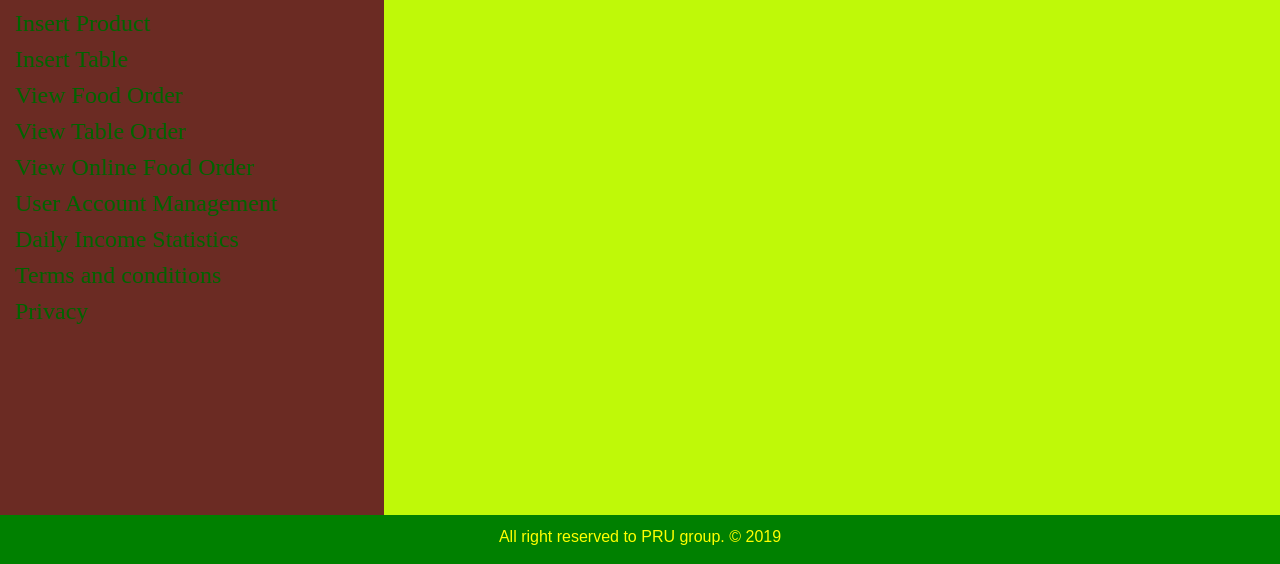
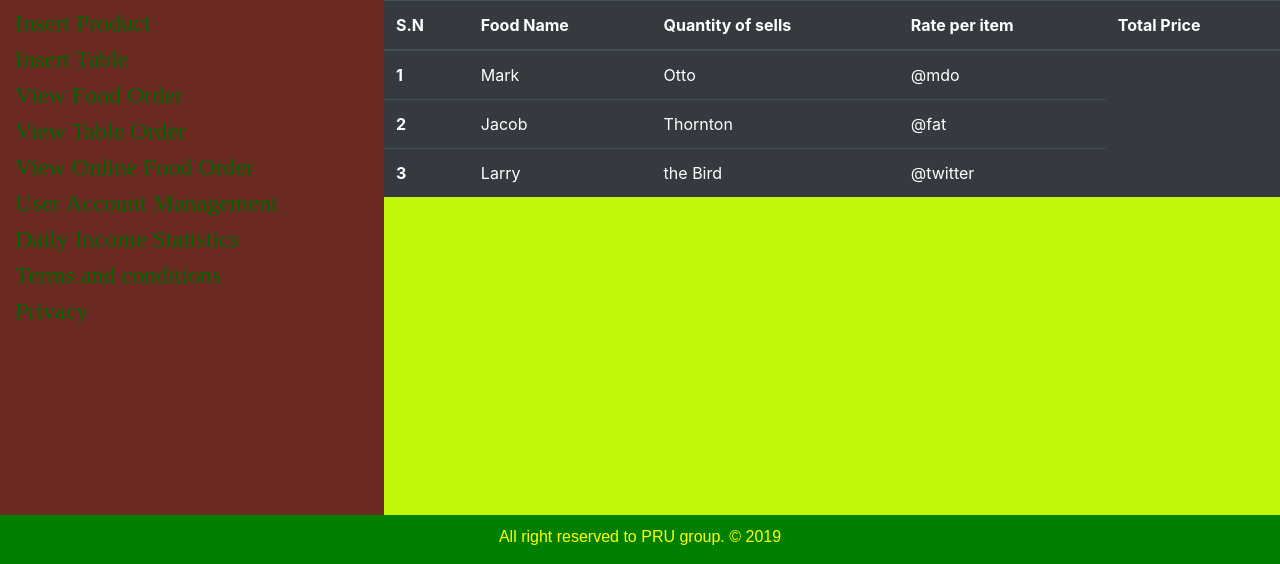
Before and after one commit to gpujwal054/WebAppOnlineFoodReservation, a PHP site: page /daily_incomeStatistics.php in a window 1280 px wide. Shown: the part 100-664 px from the top of the page. Run offline with PHP 8.4, Linux system fonts and the light colour scheme.

Commit message:
Income statistics file committed

```diff
--- a/daily_incomeStatistics.php
+++ b/daily_incomeStatistics.php
@@ -13,7 +13,37 @@
     <div class="container_wrapper" style="width: 100%;height: 515px">
 	<?php include 'sidebar.php'; ?>
 	    <div class="content" style="width:70%;float:right;height:515px;background-color: #BFF908">
-
+	        <table class="table table-dark">
+				<thead>
+				<tr>
+				  <th scope="col">S.N</th>
+				  <th scope="col">Food Name</th>
+				  <th scope="col">Quantity of sells</th>
+				  <th scope="col">Rate per item</th>
+				  <th scope="col">Total Price</th>
+				</tr>
+				</thead>
+				<tbody>
+				<tr>
+				  <th scope="row">1</th>
+				  <td>Mark</td>
+				  <td>Otto</td>
+				  <td>@mdo</td>
+				</tr>
+				<tr>
+				  <th scope="row">2</th>
+				  <td>Jacob</td>
+				  <td>Thornton</td>
+				  <td>@fat</td>
+				</tr>
+				<tr>
+				  <th scope="row">3</th>
+				  <td>Larry</td>
+				  <td>the Bird</td>
+				  <td>@twitter</td>
+				</tr>
+				</tbody>
+			</table>
 	    </div>
     </div>
     <?php include 'footer.php';?>
```
